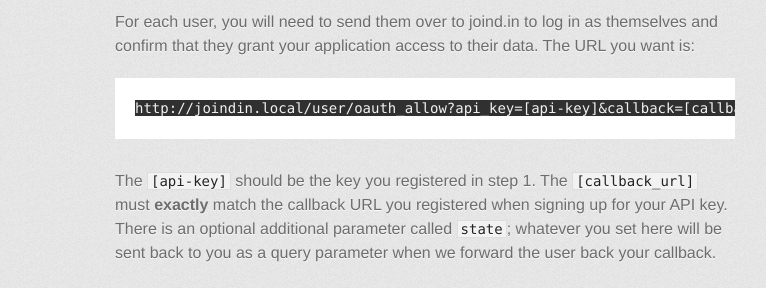
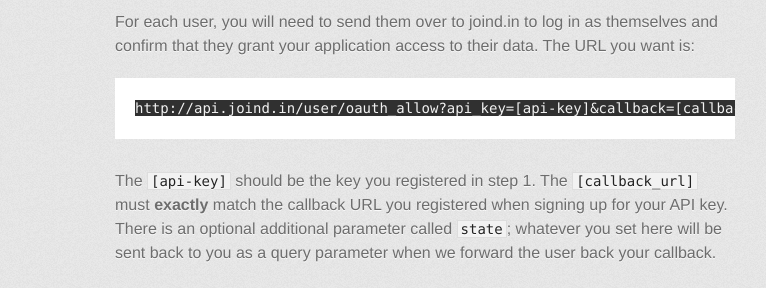
Before and after one commit to joindin/joindin-api, a Jekyll site: the page built from howto/authenticate.md, in a window 1280 px wide. Shown: the part 734-1022 px from the top of the page, without its empty margins (215-981 px from the left). Built offline with Jekyll 4.4.1, drawn with Linux system fonts in a browser that asks for light colours; some web fonts are replaced; some of the changed lines change nothing that is shown.

Commit message:
use the configured API location in URLs

```diff
--- a/howto/authenticate.md
+++ b/howto/authenticate.md
@@ -21,7 +21,7 @@
 
 For each user, you will need to send them over to joind.in to log in as themselves and confirm that they grant your application access to their data.  The URL you want is:
 
-    http://joindin.local/user/oauth_allow?api_key=[api-key]&callback=[callback_url]
+    {{ site.apiurl }}/user/oauth_allow?api_key=[api-key]&callback=[callback_url]
 
 The ``[api-key]`` should be the key you registered in step 1.  The ``[callback_url]`` must **exactly** match the callback URL you registered when signing up for your API key.  There is an optional additional parameter called ``state``; whatever you set here will be sent back to you as a query parameter when we forward the user back your callback.
 
```
